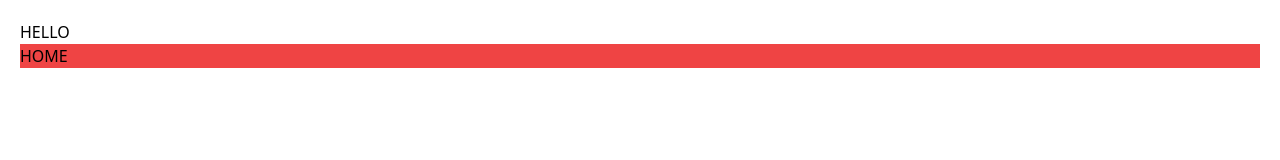
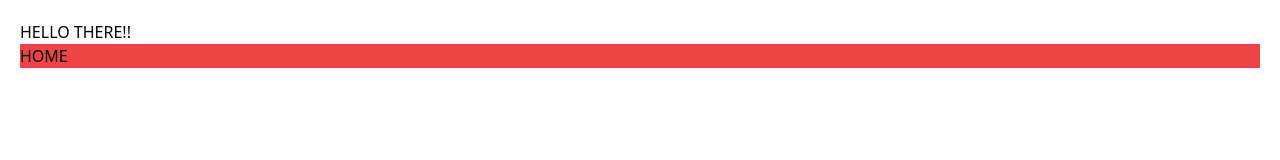
Before and after one commit to dehanz13/nextjs-pos-webapp, a Next.js app: page / in a window 1280 px wide. Shown: the top 160 px of the page. Built offline with nearby package versions, Linux system fonts and the light colour scheme.

Commit message:
testing openshift

```diff
--- a/src/pages/_app.js
+++ b/src/pages/_app.js
@@ -6,7 +6,7 @@ function MyApp({ Component, pageProps }) {
   return (
     <UserProvider>
       <div className="p-5 w-screen h-screen">
-        <h1>HELLO</h1>
+        <h1>HELLO THERE!!</h1>
         <Component {...pageProps} />
       </div>
     </UserProvider>
```
